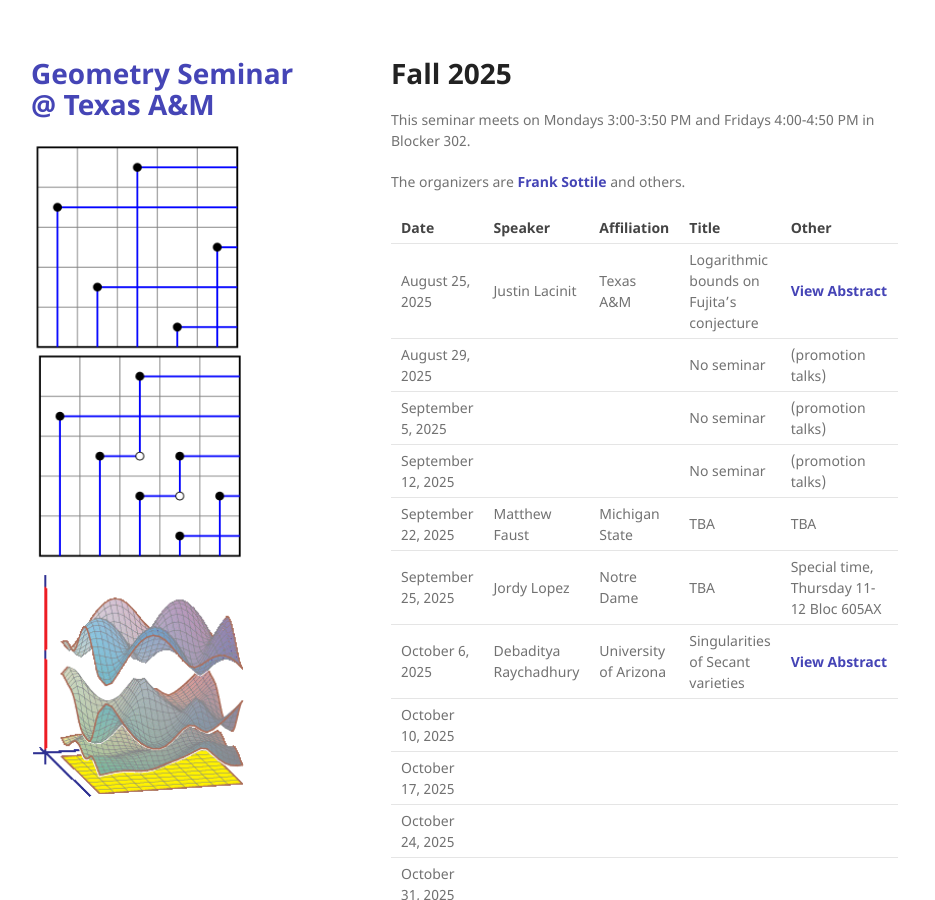
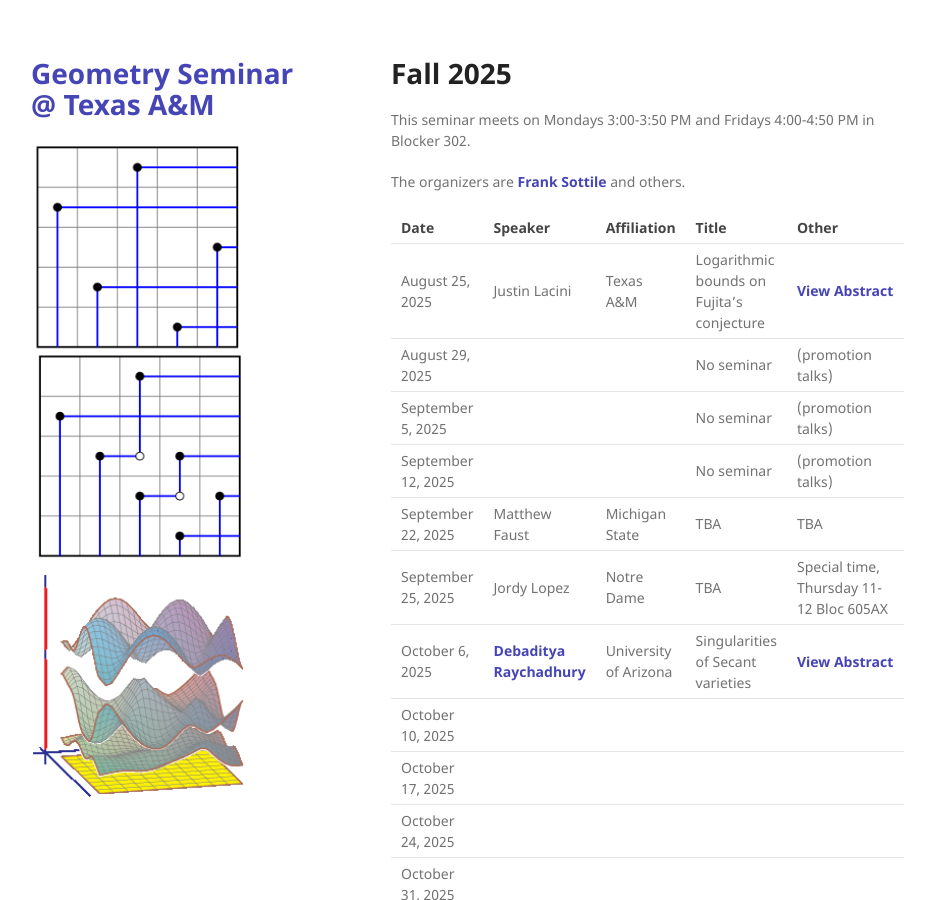
Before and after one commit to tamu-seminar/geometry, a Jekyll site: the page built from index.md, in a window 1280 px wide and 900 px high. Shown: the whole window, without its empty margins (179-1114 px from the left). Built offline with Jekyll 4.4.1, drawn with Linux system fonts in a browser that asks for light colours.

Commit message:
added website Debaditya Raychadhury

```diff
--- a/index.md
+++ b/index.md
@@ -23,13 +23,13 @@ The organizers are [Frank Sottile](https://franksottile.github.io/) and others.
 
 | Date         | Speaker | Affiliation| Title | Other |
 |--------------|---------|------------|-------|-------|
-| August 25, 2025   |  Justin Lacinit  | Texas A&M  | Logarithmic bounds on Fujita's conjecture | <span class="abstract-link" onclick="showAbstract('Lacini')">View Abstract</span>  |
+| August 25, 2025   |  Justin Lacini  | Texas A&M  | Logarithmic bounds on Fujita's conjecture | <span class="abstract-link" onclick="showAbstract('Lacini')">View Abstract</span>  |
 | August 29, 2025   |      |   | No seminar  |  (promotion talks)  |
 | September 5, 2025 |      |   | No seminar  | (promotion talks)    |
 | September 12, 2025|      |   | No seminar | (promotion talks)    |
 | September 22, 2025| Matthew Faust | Michigan State |  TBA |  TBA     |
 | September 25, 2025| Jordy Lopez   | Notre Dame    |  TBA | Special time, Thursday 11-12 Bloc 605AX  |
-| October 6, 2025   | Debaditya Raychadhury | University of Arizona  |   Singularities of Secant varieties   |   <span class="abstract-link" onclick="showAbstract('Raychadhury')">View Abstract</span>    |
+| October 6, 2025   | [Debaditya Raychadhury](https://rcdeba.github.io/) | University of Arizona  |   Singularities of Secant varieties   |   <span class="abstract-link" onclick="showAbstract('Raychadhury')">View Abstract</span>    |
 | October 10, 2025  |      |   |      |       |
 | October 17, 2025  |      |   |      |       |
 | October 24, 2025  |      |   |      |       |
```
